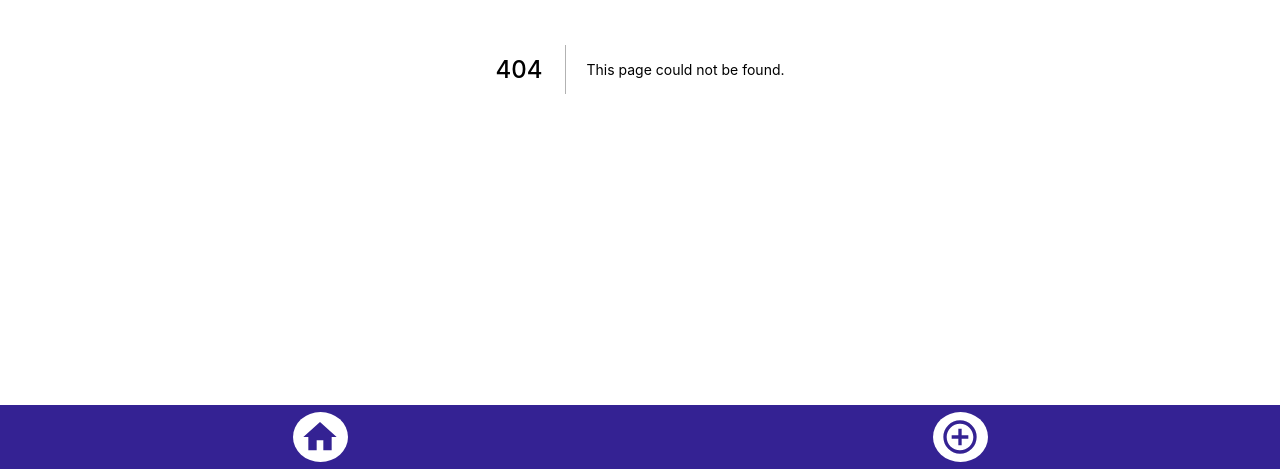
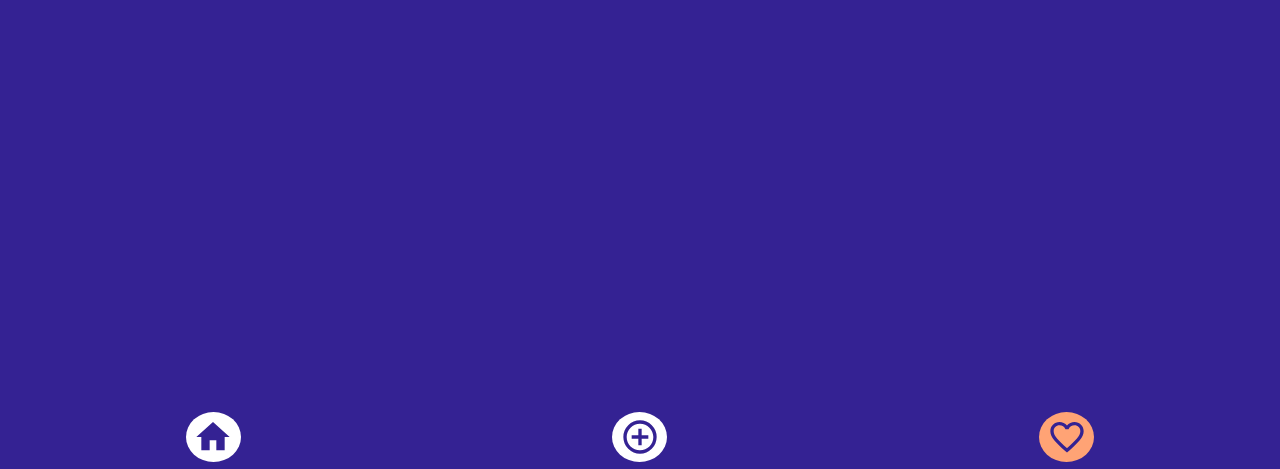
Before and after one commit to NadineGrosskreuz/capstone-project, a Next.js app: page /bookmark in a window 1280 px wide. Before the commit this address had no page. Shown: the part 331-800 px from the top of the page. Built offline with nearby package versions, Linux system fonts and the light colour scheme.

Commit message:
Add bookmark page

```diff
--- /dev/null
+++ b/pages/bookmark.js
@@ -0,0 +1,6 @@
+import React from 'react';
+import { PageContainer } from '../src/components/UI/PageContainer.styled';
+
+export default function BookmarkPage() {
+	return <PageContainer />;
+}
--- a/src/components/Footer/Footer.js
+++ b/src/components/Footer/Footer.js
@@ -30,6 +30,16 @@ export default function Footer() {
 						<SVGIcon variant="form" color="#342293" size="40px" />
 					</Button>
 				</Link>
+				<Link passHref href="/bookmark">
+					<Button
+						type="button"
+						variant="nav"
+						aria-label="favoriten"
+						pathName={router.pathname}
+					>
+						<SVGIcon variant="heart" color="#342293" size="40px" />
+					</Button>
+				</Link>
 			</FooterNav>
 		</FooterContainer>
 	);
--- a/src/components/UI/SVG.js
+++ b/src/components/UI/SVG.js
@@ -3,6 +3,7 @@ import React from 'react';
 const svgObject = {
 	home: 'M10,20V14H14V20H19V12H22L12,3L2,12H5V20H10Z',
 	form: 'M12,20C7.59,20 4,16.41 4,12C4,7.59 7.59,4 12,4C16.41,4 20,7.59 20,12C20,16.41 16.41,20 12,20M12,2A10,10 0 0,0 2,12A10,10 0 0,0 12,22A10,10 0 0,0 22,12A10,10 0 0,0 12,2M13,7H11V11H7V13H11V17H13V13H17V11H13V7Z',
+	heart: 'M12.1 18.55L12 18.65L11.89 18.55C7.14 14.24 4 11.39 4 8.5C4 6.5 5.5 5 7.5 5C9.04 5 10.54 6 11.07 7.36H12.93C13.46 6 14.96 5 16.5 5C18.5 5 20 6.5 20 8.5C20 11.39 16.86 14.24 12.1 18.55M16.5 3C14.76 3 13.09 3.81 12 5.08C10.91 3.81 9.24 3 7.5 3C4.42 3 2 5.41 2 8.5C2 12.27 5.4 15.36 10.55 20.03L12 21.35L13.45 20.03C18.6 15.36 22 12.27 22 8.5C22 5.41 19.58 3 16.5 3Z',
 };
 
 function SVGIcon({ variant, size = '24px', color = 'currentColor' }) {
```
